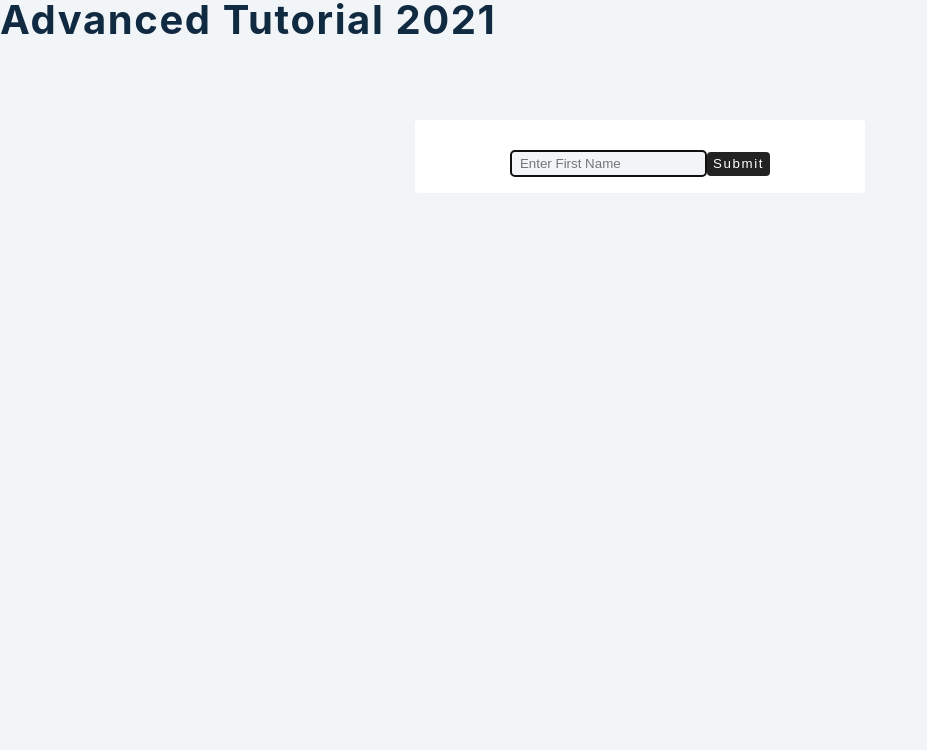
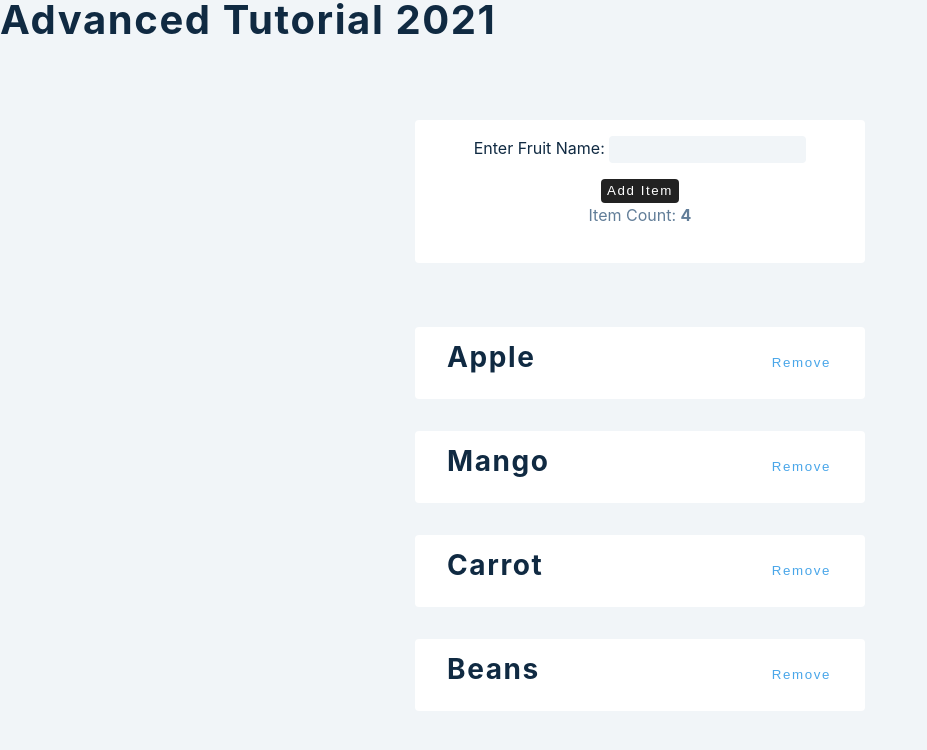
Before and after one commit to shijoshaji/react_advance_learn, a React (Create React App) app: page / in a window 1280 px wide. Shown: the top 750 px of the page, without its empty margins (0-927 px from the left). Built offline with nearby package versions, Linux system fonts and the light colour scheme.

Commit message:
Learned useReducer

```diff
--- a/src/App.js
+++ b/src/App.js
@@ -26,7 +26,11 @@ import React from 'react';
 // import Setup from './concepts/Forms/2-Multiple-Inputs';
 
 // REVIEW: useRef
-import Setup from './concepts/useRef/1-useRef-Basic';
+// import Setup from './concepts/useRef/1-useRef-Basic';
+
+// REVIEW: useReducer
+// NOTE:here we dint specify the file unlike others, because in that folder we have index.js which gets called automatically
+import Setup from './concepts/useReducer/';
 
 function App() {
   return (
--- /dev/null
+++ b/src/concepts/useReducer/index.js
@@ -0,0 +1,110 @@
+import React, { useState, useReducer } from 'react';
+import Modal from './modal';
+
+import { data } from '../../data';
+import { reducer } from './reducer';
+
+/**
+ * REVIEW:
+ * alternate to useState
+ *
+ */
+
+const defaultState = {
+  fruit: data,
+  isModalOpen: false,
+  modalContent: '',
+};
+
+const UseReducerBasic = () => {
+  // NOTE: using useState no good when we have multiple feilds as we learned earlier
+  // so we use reducer as alternate
+  // const [showModal, setshowModal] = useState(false);
+  // const [people, setPeople] = useState(data);
+
+  const [name, setName] = useState('');
+  const [itemCount, setItemCount] = useState([data.length]);
+  const [state, dispatch] = useReducer(reducer, defaultState);
+
+  //NOTE: reducer-> takes old state and gives back new state
+  //    defaultState -> similar to default usestate value
+
+  const handleSubmit = (e) => {
+    e.preventDefault();
+    if (name) {
+      // setshowModal(true);
+      // NOTE: data.js has {id:'',name:''}
+      // setPeople([...people, { id: new Date().getTime().toString(), name }]);
+      // setName('');
+      // NOTE: using Reducer to replace above logic
+      // dispatch(action)-> we give action a type
+      const newItem = { id: new Date().getTime().toString(), name };
+      console.log(newItem);
+      dispatch({ type: 'ADD_ITEM', payload: newItem });
+      setName('');
+      setItemCount(state.fruit.length + 1);
+    } else {
+      // setshowModal(true);
+      // NOTE: using Reducer to replace above logic
+      dispatch({ type: 'NO_VALUE' });
+    }
+  };
+
+  const closeModal = () => {
+    dispatch({ type: 'CLOSE_MODAL' });
+  };
+
+  return (
+    <>
+      {/*NOTE: we using reducer
+       {showModal && <Modal />} */}
+      {state.isModalOpen && <Modal closeModal={closeModal} modalContent={state.modalContent} />}
+      <form action="" onSubmit={handleSubmit} className="form">
+        <div>
+          <label htmlFor="Fruit">Enter Fruit Name: </label>
+          <input
+            type="text"
+            value={name}
+            onChange={(e) => {
+              setName(e.target.value);
+            }}
+          />
+        </div>
+        <button type="submit">Add Item</button>
+        <p>
+          Item Count: <b>{itemCount}</b>
+        </p>
+      </form>
+      <section>
+        {/* {people.map((each_person) => {
+          const { id, name } = each_person;
+          return (
+            <div key={id} className="item">
+              {name}
+            </div>
+          );
+        })} */}
+
+        {state.fruit.map((each_fruit) => {
+          const { id, name } = each_fruit;
+          return (
+            <div key={id} className="item">
+              <h3>{name}</h3>
+              <button
+                type="button"
+                onClick={() => {
+                  dispatch({ type: 'REMOVE_ITEM', payload: id });
+                  setItemCount(state.fruit.length - 1);
+                }}
+              >
+                Remove
+              </button>
+            </div>
+          );
+        })}
+      </section>
+    </>
+  );
+};
+
+export default UseReducerBasic;
--- /dev/null
+++ b/src/concepts/useReducer/modal.js
@@ -0,0 +1,16 @@
+import React, { useEffect } from 'react';
+
+const Modal = ({ closeModal, modalContent }) => {
+  useEffect(() => {
+    setTimeout(() => {
+      closeModal();
+    }, 3000);
+  });
+  return (
+    <div className="modal">
+      <p>{modalContent}</p>
+    </div>
+  );
+};
+
+export default Modal;
--- /dev/null
+++ b/src/concepts/useReducer/reducer.js
@@ -0,0 +1,36 @@
+// reducer function
+export const reducer = (state, action) => {
+  // NOTE: IMPORTANT!!!!  always have a return statement
+  // state-> old state
+  // action-> in this case from dispatch {type:"somevaluehere"}
+  console.log(state, action);
+  if (action.type === 'ADD_ITEM') {
+    const newFruit = [...state.fruit, action.payload];
+    return {
+      ...state,
+      fruit: newFruit,
+      isModalOpen: true,
+      modalContent: 'Item added',
+    };
+  }
+  if (action.type === 'NO_VALUE') {
+    return {
+      ...state,
+      isModalOpen: true,
+      modalContent: 'Please Enter Value',
+    };
+  }
+  if (action.type === 'CLOSE_MODAL') {
+    return {
+      ...state,
+      isModalOpen: false,
+    };
+  }
+
+  if (action.type === 'REMOVE_ITEM') {
+    const updatedFruit = state.fruit.filter((val) => val.id !== action.payload);
+    return { ...state, fruit: updatedFruit, isModalOpen: true, modalContent: 'Item Removed' };
+  }
+
+  throw new Error('No matching Action type');
+};
```
Also changed, not shown: src/concepts/useReducer/checkbox.js (added, +132 -0 lines).
